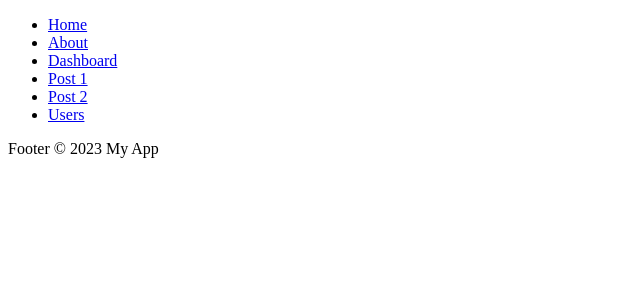
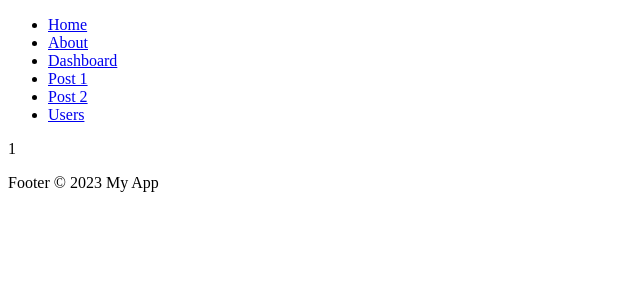
Before and after one commit to rujealfon/nuxt-boilerplate, a Nuxt app: page /posts/1 in a window 1280 px wide. Shown: the top 300 px of the page, without its empty margins (0-640 px from the left). Built offline with nearby package versions, Linux system fonts and the light colour scheme.

Commit message:
remove no-multiple-template-root

```diff
--- a/eslint.config.mjs
+++ b/eslint.config.mjs
@@ -11,7 +11,7 @@ export default withNuxt(
   // },
   {
     rules: {
-      'vue/no-multiple-template-root': 'off',
+      // 'vue/no-multiple-template-root': 'off',
       'vue/block-order': ['error', {
         order: ['script', 'template', 'style']
       }],
--- a/pages/index.vue
+++ b/pages/index.vue
@@ -57,6 +57,7 @@ const count = ref(0)
 </script>
 
 <template>
+  <section>
     <h1>Welcome to the homepage</h1>
     <AppAlert>
       This is an auto-imported component
@@ -91,4 +92,5 @@ const count = ref(0)
     <!-- <div>{{ data }}</div> -->
     <div>{{ error?.statusCode }}</div>
     <div>{{ error?.statusMessage }}</div>
+  </section>
 </template>
--- a/pages/posts/[id].vue
+++ b/pages/posts/[id].vue
@@ -14,7 +14,9 @@ console.log(route.params.id)
 </script>
 
 <template>
-  <div />
+  <section>
+    {{ route.params.id }}
+  </section>
 </template>
 
 <style scoped>
--- a/pages/users/[id].vue
+++ b/pages/users/[id].vue
@@ -11,9 +11,22 @@ const { error } = await useAsyncData('users', () =>
   userStore.getUsers({ page: userId.value }), {
   watch: [userId]
 })
+
+const data = await useCustomFetch(`/api/users/${userId.value}`)
+
+console.log(data)
+// console.log(window.navigator)
+
+// localStorage.setItem('myCat', 'Tom')
+
+// const cat = localStorage.getItem('myCat')
+// console.log(cat)
+
+// console.log(localStorage())
 </script>
 
 <template>
+  <section>
     <h1>Users</h1>
     <p>{{ userId }}</p>
 
@@ -47,4 +60,5 @@ const { error } = await useAsyncData('users', () =>
     </ul>
     <div>{{ error?.message }}</div>
     <div>{{ error?.statusCode }}</div>
+  </section>
 </template>
```
Lines whose indentation alone changed are shown as unchanged.
